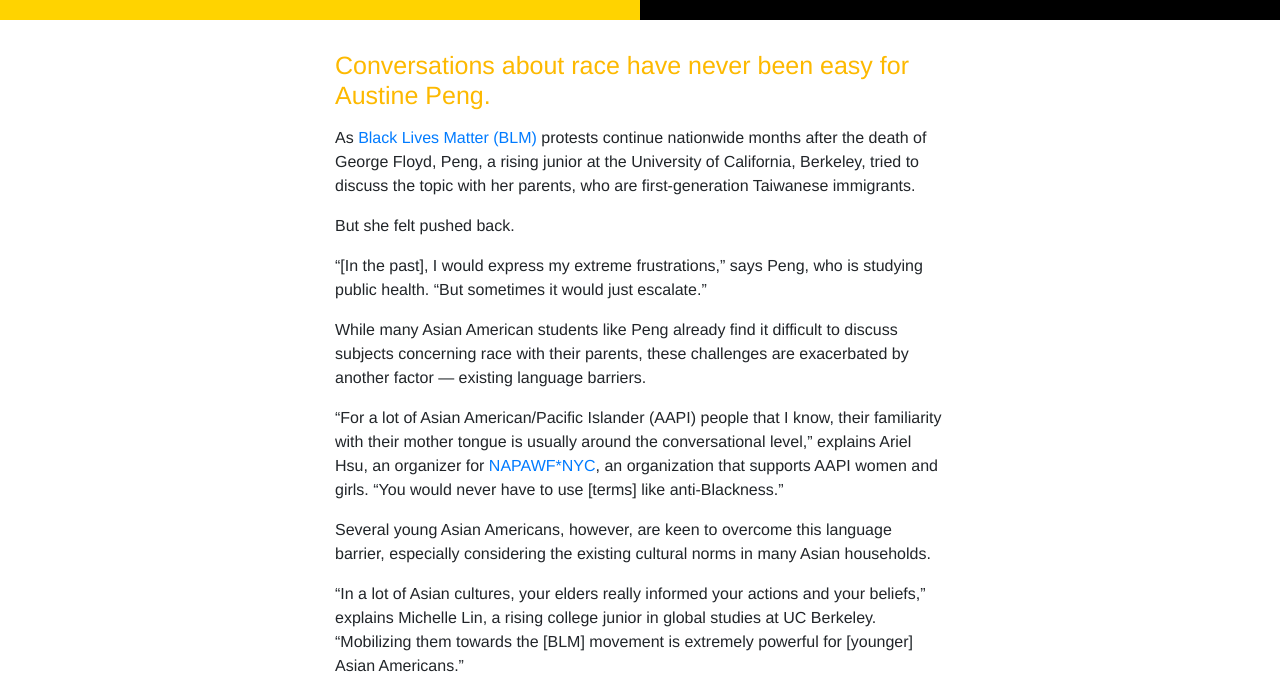
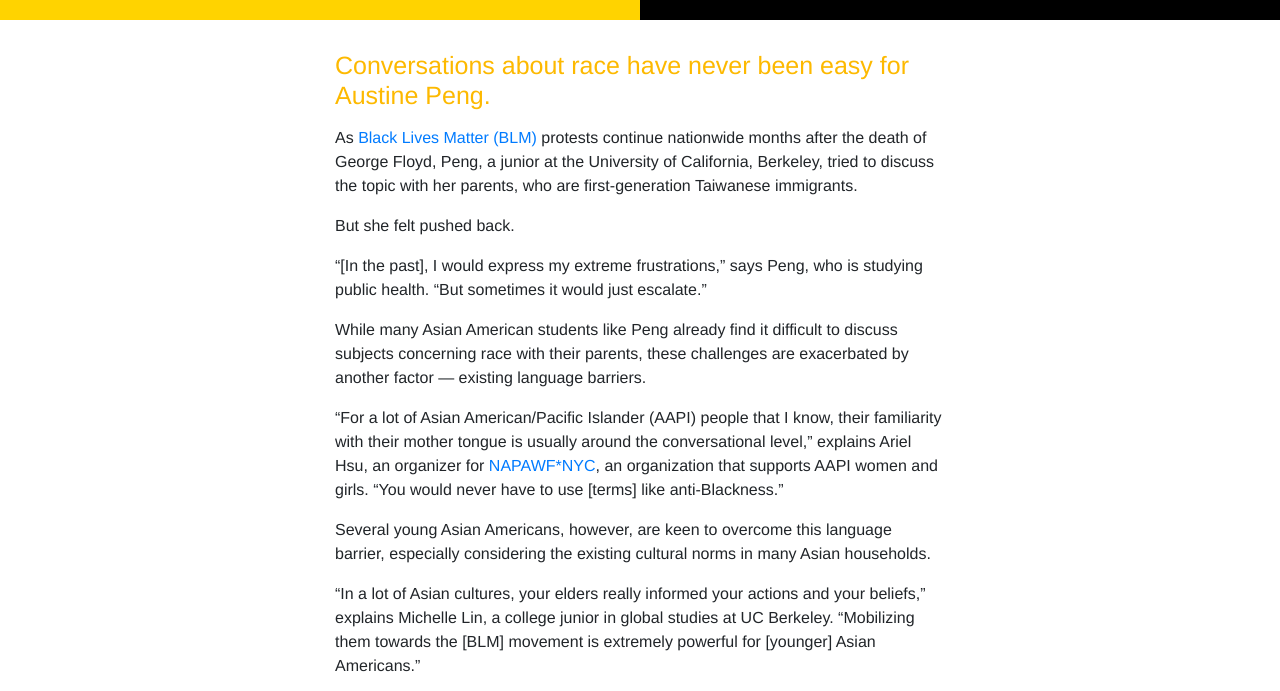
Before and after one commit to simonsxhan/fightingfamily, a plain HTML site: page index.html in a window 1280 px wide. Shown: the part 780-1471 px from the top of the page. Drawn offline with nearby package versions, Linux system fonts and the light colour scheme; a script that the page names is missing.

Commit message:
Update index.html

```diff
--- a/index.html
+++ b/index.html
@@ -157,13 +157,13 @@
             <div class="col-12 col-md-6">
 
                 <h4 class="text-left mb-3">Conversations about race have never been easy for Austine Peng.</h4>
-                <p>As <a href="https://www.npr.org/sections/live-updates-protests-for-racial-justice/2020/06/23/881983918/jackson-statue-near-white-house-still-standing-after-protesters-fail-to-topple-i">Black Lives Matter (BLM)</a> protests continue nationwide months after the death of George Floyd, Peng, a rising junior at the University of California, Berkeley, tried to discuss the topic with her parents, who are first-generation Taiwanese immigrants.</p>
+                <p>As <a href="https://www.npr.org/sections/live-updates-protests-for-racial-justice/2020/06/23/881983918/jackson-statue-near-white-house-still-standing-after-protesters-fail-to-topple-i">Black Lives Matter (BLM)</a> protests continue nationwide months after the death of George Floyd, Peng, a junior at the University of California, Berkeley, tried to discuss the topic with her parents, who are first-generation Taiwanese immigrants.</p>
                 <p>But she felt pushed back.</p>
                 <p>“[In the past], I would express my extreme frustrations,” says Peng, who is studying public health. “But sometimes it would just escalate.”</p>
                 <p>While many Asian American students like Peng already find it difficult to discuss subjects concerning race with their parents, these challenges are exacerbated by another factor — existing language barriers.</p>
                 <p>“For a lot of Asian American/Pacific Islander (AAPI) people that I know, their familiarity with their mother tongue is usually around the conversational level,” explains Ariel Hsu, an organizer for <a href="https://www.napawfnyc.org/">NAPAWF*NYC</a>, an organization that supports AAPI women and girls. “You would never have to use [terms] like anti-Blackness.”</p>
                 <p>Several young Asian Americans, however, are keen to overcome this language barrier, especially considering the existing cultural norms in many Asian households.</p>
-                <p>“In a lot of Asian cultures, your elders really informed your actions and your beliefs,” explains Michelle Lin, a rising college junior in global studies at UC Berkeley. “Mobilizing them towards the [BLM] movement is extremely powerful for [younger] Asian Americans.”</p>
+                <p>“In a lot of Asian cultures, your elders really informed your actions and your beliefs,” explains Michelle Lin, a college junior in global studies at UC Berkeley. “Mobilizing them towards the [BLM] movement is extremely powerful for [younger] Asian Americans.”</p>
                 <figure class="horizontalimage"><img class="d-block img-fluid" src="https://media.journalism.berkeley.edu/upload/2020/09/16004550455213fda.jpeg" alt="BLM March"></figure>
                 <figcaption class="horizontalimagecaption">Black Lives Matter March in Seattle (Jama Abdirahman/The Seattle Globalist)</figcaption>
                 <p>Young Asian Americans like Peng, Hsu and Lin are bridging the gap of understanding racism in the U.S. by breaking down what words like police brutality and white supremacy mean in their native languages, in hopes that access to these materials will encourage the greater Asian American community to have more conversations with older family members.</p>
```
